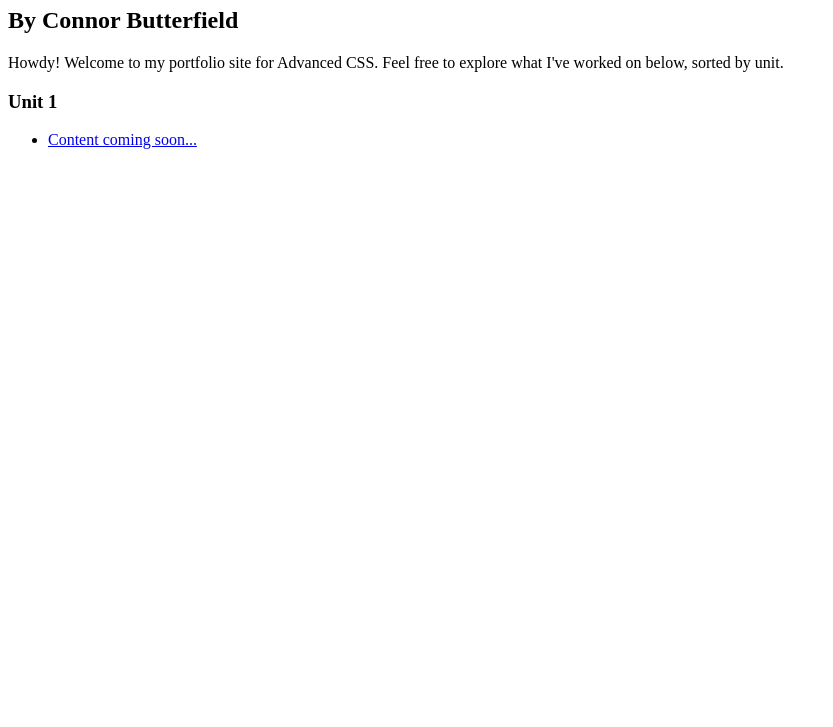
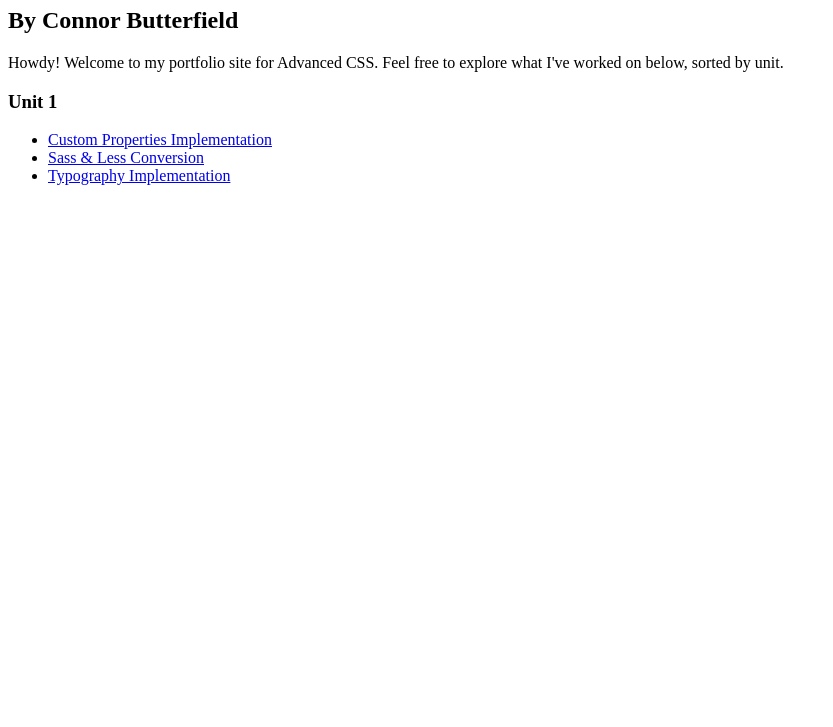
Before and after one commit to obviouslyweb/butterfield-wdd331-portfolio, a plain HTML site: page index.html in a window 1280 px wide. Shown: the part 73-800 px from the top of the page, without its empty margins (0-833 px from the left). Drawn offline with Linux system fonts and the light colour scheme.

Commit message:
Updated main page to include links to content.

```diff
--- a/index.html
+++ b/index.html
@@ -11,7 +11,9 @@
     <p>Howdy! Welcome to my portfolio site for Advanced CSS. Feel free to explore what I've worked on below, sorted by unit.</p>
     <h3>Unit 1</h3>
     <ul>
-        <li><a href="#">Content coming soon...</a></li>
+        <li><a href="unit-1\custom_properties\custom-properties-starter.html">Custom Properties Implementation</a></li>
+        <li><a href="unit-1\sass_less\converted-styles.css">Sass & Less Conversion</a></li>
+        <li><a href="unit-1\typography-implementation\index.html">Typography Implementation</a></li>
     </ul>
 </body>
 </html>
```
